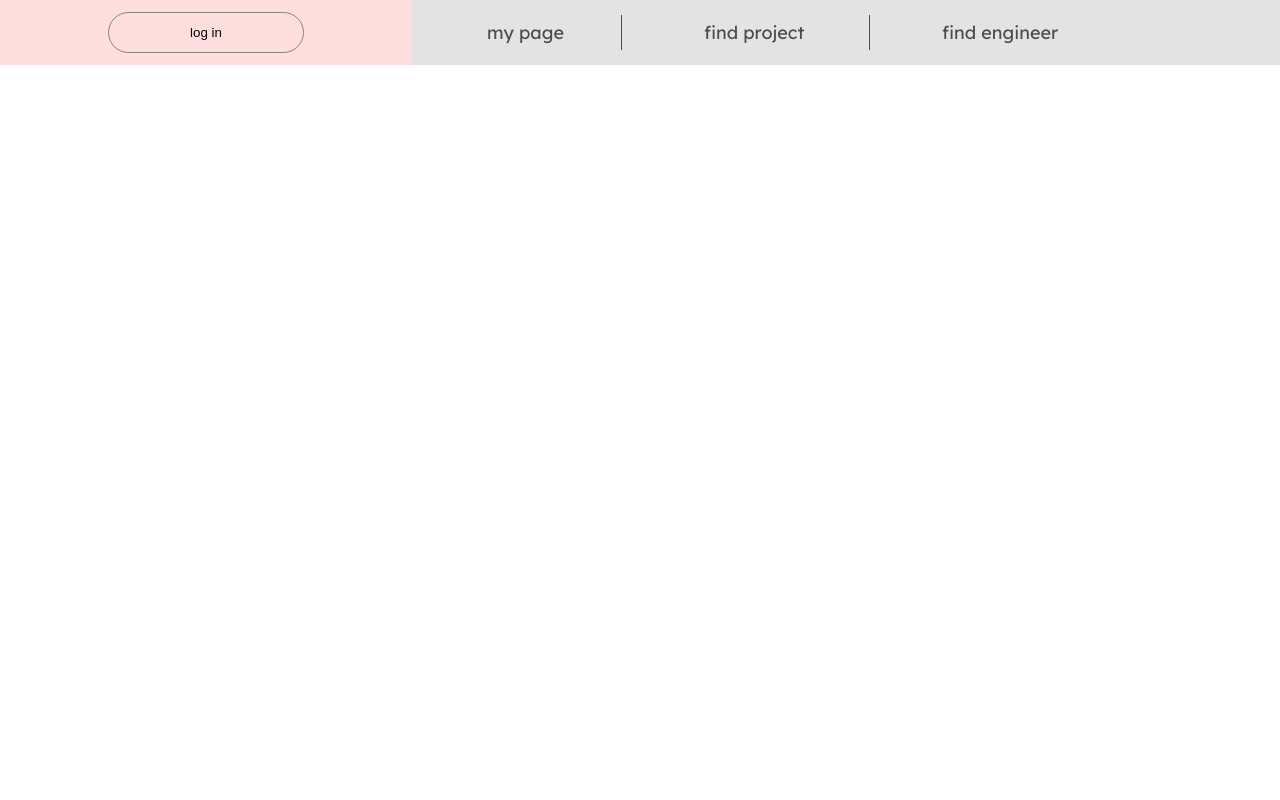
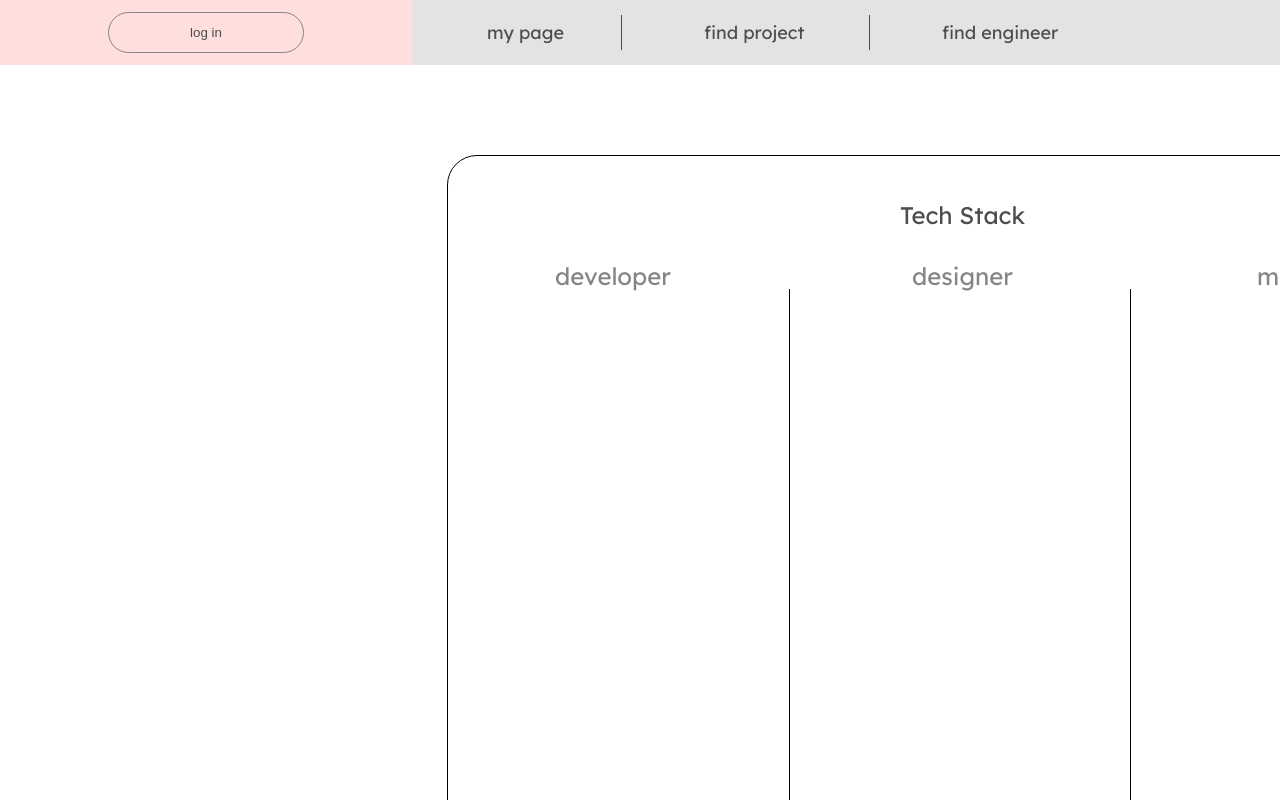
Before and after one commit to RetepMil/dev_PM_connection_service, a React (Create React App) app: page /findengineer in a window 1280 px wide. Shown: the top 800 px of the page. Built offline with nearby package versions, Linux system fonts and the light colour scheme; a web font is replaced by a local one.

Commit message:
add: tech stack modal component, navigation to another pages

```diff
--- a/src/components/App.js
+++ b/src/components/App.js
@@ -1,13 +1,13 @@
 import styles from "../css/App.module.css";
 import AppRouter from "./Router";
-import Navigation from "./Navigation";
 import "@fontsource/libre-barcode-39-extended-text";
+import TechStackModal from "./TechStackModal";
 
 function App() {
   return (
     <div className={styles.app_container}>
-      <Navigation />
       <AppRouter />
+      <TechStackModal />
     </div>
   );
 }
--- /dev/null
+++ b/src/components/FindEngineer.js
@@ -0,0 +1,5 @@
+const FindEngineer = () => {
+  return <div>FindEngineer!</div>;
+};
+
+export default FindEngineer;
--- /dev/null
+++ b/src/components/FindProject.js
@@ -0,0 +1,5 @@
+const FindProject = () => {
+  return <div>FindProject!</div>;
+};
+
+export default FindProject;
--- a/src/components/Main.js
+++ b/src/components/Main.js
@@ -7,7 +7,7 @@ const Main = () => {
       <div className={styles.top_circle} />
       <div className={styles.right_circle} />
       <div className={styles.left_circle} />
-      <div className={styles.logo}>project </div>
+      <div className={styles.logo}>project&nbsp</div>
       <div className={styles.subtitle}>
         Realize your idea. <br />
         We make your imagination a reality.
--- a/src/components/Navigation.js
+++ b/src/components/Navigation.js
@@ -1,5 +1,5 @@
 import styles from "../css/Navigation.module.css";
-//import { Link } from "react-router-dom";
+import { Link } from "react-router-dom";
 import { useState } from "react";
 
 const Navigation = () => {
@@ -13,17 +13,23 @@ const Navigation = () => {
           <button className={styles.login_btn}>log in</button>
         )}
       </div>
+      <Link to="/">
         <div className={styles.navigation_my_page_btn}>
           <span className={styles.my_page}>my page</span>
         </div>
+      </Link>
       <div className={styles.divider1}></div>
+      <Link to="/findproject">
         <div className={styles.navigation_find_project_btn}>
           <span className={styles.find_project}>find project</span>
         </div>
+      </Link>
       <div className={styles.divider2}></div>
+      <Link to="/findengineer">
         <div className={styles.navigation_find_engineer_btn}>
           <span className={styles.find_engineer}>find engineer</span>
         </div>
+      </Link>
     </div>
   );
 };
--- a/src/components/Router.js
+++ b/src/components/Router.js
@@ -1,16 +1,20 @@
 import React from "react";
 import { BrowserRouter as Router, Route, Routes } from "react-router-dom";
 import Main from "./Main";
+import Navigation from "./Navigation";
+import FindProject from "./FindProject";
+import FindEngineer from "./FindEngineer";
 
 const AppRouter = () => {
   return (
     <>
       <Router>
+        <Navigation />
         <Routes>
           <Route exact path="/" element={<Main />}></Route>
-          <Route exact path="/MyPage"></Route>
-          <Route exact path="/FindProject"></Route>
-          <Route exact path="/FindEngineer"></Route>
+          <Route exact path="/mypage"></Route>
+          <Route exact path="/findproject" element={<FindProject />}></Route>
+          <Route exact path="/findengineer" element={<FindEngineer />}></Route>
         </Routes>
       </Router>
     </>
--- /dev/null
+++ b/src/components/TechStackModal.js
@@ -0,0 +1,35 @@
+import styles from "../css/TechStackModal.module.css";
+
+const TechStackModal = () => {
+  return (
+    <div className={styles.modal_container}>
+      <div className={styles.tech_stack_title}>Tech Stack</div>
+      <div className={styles.stack_container}>
+        <div
+          className={styles.stack_type}
+          style={{ left: "107px", top: "105px" }}
+        >
+          developer
+        </div>
+      </div>
+      <div className={styles.stack_container}>
+        <div
+          className={styles.stack_type}
+          style={{ left: "464px", top: "105px" }}
+        >
+          designer
+        </div>
+      </div>
+      <div className={styles.stack_container}>
+        <div
+          className={styles.stack_type}
+          style={{ left: "809px", top: "105px" }}
+        >
+          manager
+        </div>
+      </div>
+    </div>
+  );
+};
+
+export default TechStackModal;
--- a/src/css/App.module.css
+++ b/src/css/App.module.css
@@ -1,7 +1,14 @@
+*,
+*:hover,
+*:visited,
+*:active {
+  color: inherit;
+  text-decoration: none;
+}
+
 .app_container {
   width: 1920px;
   height: 1080px;
-  box-sizing: border-box;
   margin: 0px;
   padding: 0px;
   border: 0px;
--- a/src/css/Navigation.module.css
+++ b/src/css/Navigation.module.css
@@ -126,12 +126,6 @@ span.find_engineer {
   cursor: pointer;
 }
 
-span:hover {
+span.navigation_container:hover {
   cursor: pointer;
 }
-
-.divider#divider1 {
-}
-
-.divider#divider2 {
-}
--- /dev/null
+++ b/src/css/TechStackModal.module.css
@@ -0,0 +1,65 @@
+.modal_container {
+  position: absolute;
+  width: 1024px;
+  height: 768px;
+  overflow: hidden;
+  display: flex;
+
+  top: 50%;
+  left: 50%;
+  transform: translate(-50%, -50%);
+
+  border-radius: 30px;
+  border: 1px solid black;
+}
+
+.modal_container:after {
+  content: "";
+  display: table;
+  clear: both;
+}
+
+.tech_stack_title {
+  position: absolute;
+  width: 126px;
+  height: 30px;
+  left: 452px;
+  top: 44px;
+
+  font-family: Lexend Deca;
+  font-style: normal;
+  font-weight: normal;
+  font-size: 24px;
+  line-height: 30px;
+  /* identical to box height */
+
+  color: #4d4d4d;
+}
+
+.stack_container {
+  margin-top: 13%;
+  display: inline-block;
+  width: 33.33%;
+  height: 75%;
+
+  border-right: 1px solid #000000;
+}
+
+.stack_container:last-child {
+  border: none;
+}
+
+.stack_type {
+  position: absolute;
+  width: 116px;
+  height: 30px;
+
+  font-family: Lexend Deca;
+  font-style: normal;
+  font-weight: normal;
+  font-size: 24px;
+  line-height: 30px;
+  /* identical to box height */
+
+  color: #858585;
+}
```
Lines whose indentation alone changed are shown as unchanged.
